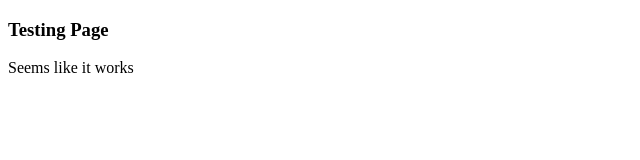
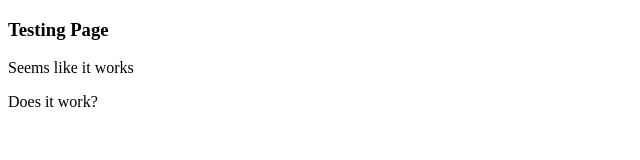
Before and after one commit to angyts/testgithubactions, a plain HTML site: page index.html in a window 1280 px wide. Shown: the full height of the page, 0-640 px from the left. Drawn offline with Linux system fonts and the light colour scheme.

Commit message:
test gh actions

```diff
--- a/index.html
+++ b/index.html
@@ -8,5 +8,6 @@
 <body>
     <h3>Testing Page</h3>
     <p>Seems like it works</p>
+    <p>Does it work?</p>
 </body>
 </html>
```
